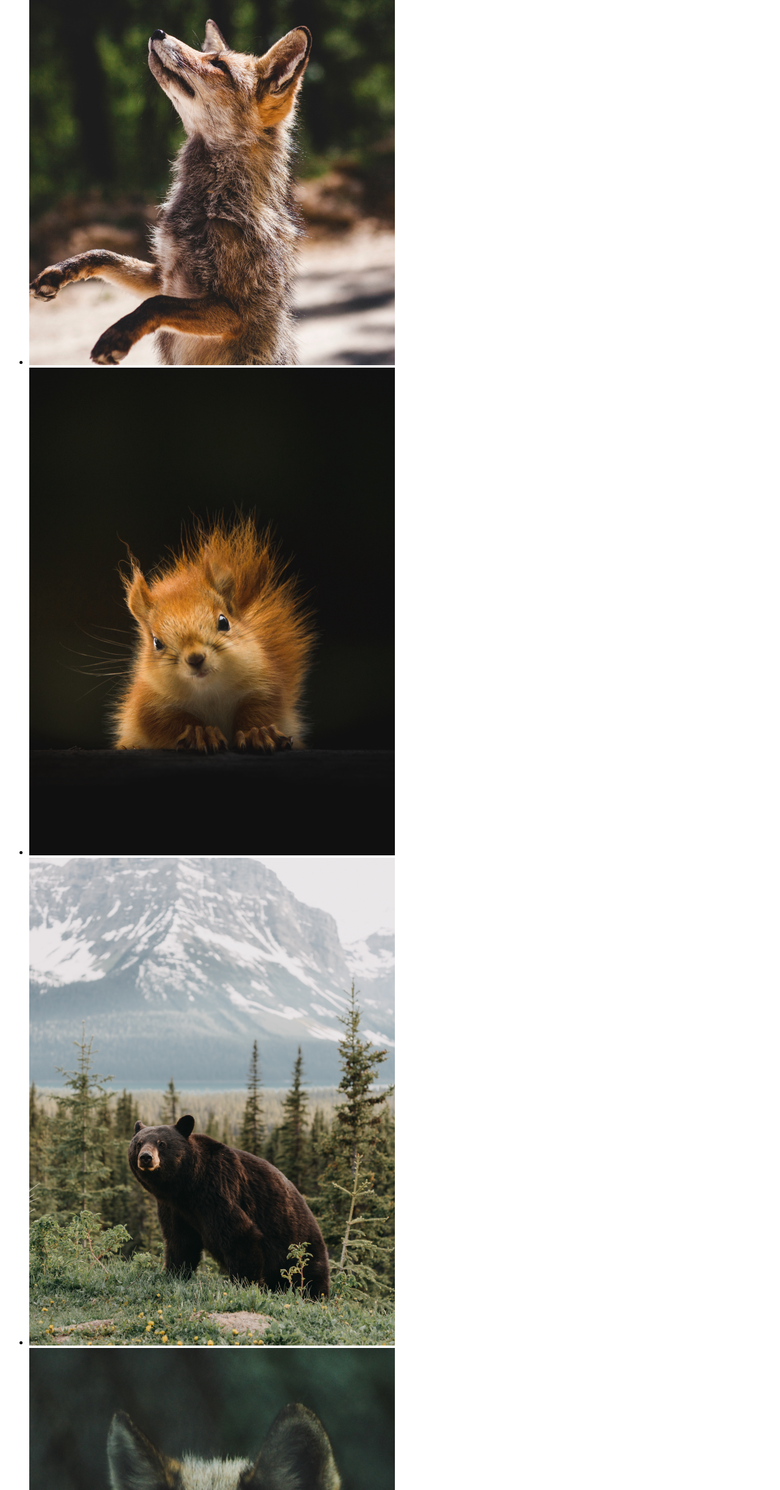
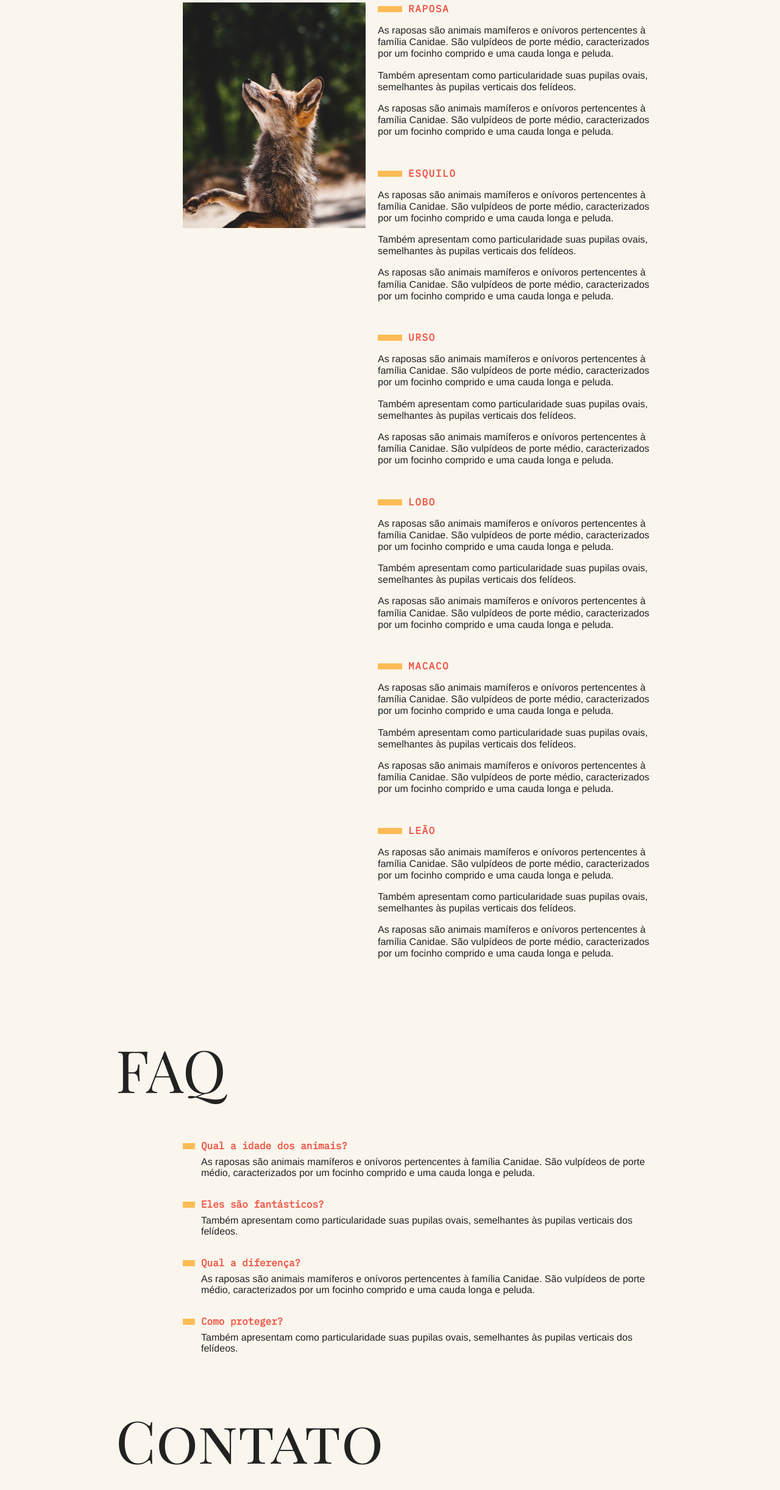
Before and after one commit to hugolima03/Animais-Fantasticos, a plain HTML site: page index.html in a window 1280 px wide. Shown: the part 356-2800 px from the top of the page at 61% size. Drawn offline with Linux system fonts and the light colour scheme.

Commit message:
fazendo o css da página

```diff
--- a/css/style.css
+++ b/css/style.css
@@ -0,0 +1,214 @@
+body, h1, h2, h3, ul, li, p, dd, dt, dl {
+  margin: 0;
+  padding: 0;
+}
+
+img {
+  display: block;
+  max-width: 100%;
+}
+
+ul {
+  list-style: none;
+}
+
+body {
+  background: #faf6ed;
+  color: #222;
+  display: grid;
+  grid-template-columns: 1fr 120px minmax(300px, 800px) 1fr;
+}
+
+.menu {
+  grid-column: 3 / 5;
+  margin-top: 2rem;
+  margin-bottom: 2rem;
+  background: #FB5;
+}
+
+.menu ul {
+  display: flex;
+  flex-wrap: wrap;
+  padding: 10px;
+}
+
+.menu li a {
+  display: block;
+  padding: 10px;
+  margin-right: 10px;
+  color: #222;
+  text-decoration: none;
+  font-family: 'IBM Plex Mono', monospace;
+  font-weight: bold;
+  text-transform: uppercase;
+  font-size: .875rem;
+  letter-spacing: .1rem;
+}
+
+.grid-section {
+  grid-column: 2 / 4;
+  width: 100%;
+  box-sizing: border-box;
+  padding: 10px;
+  display: grid;
+  grid-template-columns: 90px 300px 1fr;
+  grid-gap: 20px;
+  margin-bottom: 4rem;
+}
+
+.titulo {
+  font-family: 'Playfair Display SC', georgia;
+  font-size: 6rem;
+  line-height: 1;
+  font-weight: 400;
+  margin-bottom: 1rem;
+  grid-column: 1 / 4;
+}
+
+.animais h2 {
+  font-family: 'IBM Plex Mono', monospace;
+  font-size: 1rem;
+  text-transform: uppercase;
+  letter-spacing: .1em;
+  margin-bottom: 1rem;
+  color: #E54;
+}
+
+.animais h2::before {
+  content: '';
+  display: inline-block;
+  width: 40px;
+  height: 10px;
+  margin-right: 10px;
+  background: #FB5;
+}
+
+.animais p {
+  font-family: Helvetica, Arial;
+  line-height: 1.2;
+  margin-bottom: 1rem;
+}
+
+.animais-lista {
+  height: 370px;
+  overflow-y: scroll;
+  grid-column: 2;
+}
+
+.animais-lista::-webkit-scrollbar {
+  width: 18px;
+}
+
+.animais-lista::-webkit-scrollbar-thumb {
+  background: #FB5;
+  border-left: 4px solid #faf6ed;
+  border-right: 4px solid #faf6ed;
+}
+
+.animais-lista::-webkit-scrollbar-track {
+  background: #faf6ed;
+}
+
+.animais-descricao {
+  grid-column: 3;
+}
+
+.animais-descricao section {
+  margin-bottom: 3rem;
+}
+
+.faq-lista {
+  grid-column: 2 / 4;
+}
+
+.faq-lista dt {
+  font-family: 'IBM Plex Mono', monospace;
+  font-weight: bold;
+  margin-top: 2rem;
+  margin-bottom: .5rem;
+  color: #E54;
+}
+
+.faq-lista dt::before {
+  content: '';
+  display: inline-block;
+  width: 20px;
+  height: 10px;
+  margin-right: 10px;
+  background: #FB5;
+}
+
+.faq-lista dd {
+  font-family: 'Helvetica', Arial;
+  margin-bottom: .5rem;
+  margin-left: 30px;
+}
+
+.mapa {
+  grid-column: 2;
+}
+
+.dados {
+  grid-column: 3;
+}
+
+.dados li {
+  margin-bottom: 1rem;
+  font-family: Helvetica, Arial;
+}
+
+.dados li::before {
+  content: '';
+  display: inline-block;
+  width: 20px;
+  height: 10px;
+  margin-right: 10px;
+  background: #FB5;
+}
+
+.copy {
+  grid-column: 3 / 5;
+  margin-bottom: 2rem;
+  background: #FB5;
+}
+
+.copy p {
+  padding: 20px;
+  font-family: 'IBM Plex Mono', monospace;
+  font-weight: bold;
+}
+
+@media (max-width: 700px) {
+  body {
+    grid-template-columns: 1fr;
+  }
+
+  .menu, .grid-section, .copy {
+    grid-column: 1;
+  }
+
+  .grid-section {
+    grid-template-columns: 100px 1fr;
+    gap: 10px;
+  }
+
+  .animais-lista {
+    grid-column: 1;
+  }
+
+  .faq-lista, .dados, .mapa {
+    grid-column: 1 / 3;
+  }
+
+  .grid-section h1 {
+    font-size: 3rem;
+  }
+
+  .menu {
+    margin-top: 0;
+  }
+
+  .copy {
+    margin-bottom: 0;
+  }
+}
--- a/index.html
+++ b/index.html
@@ -1,9 +1,19 @@
 <!DOCTYPE html>
 <html lang="en">
   <head>
-  <meta charset="UTF-8">
-  <meta name="viewport" content="width=device-width, initial-scale=1.0">
-  <link rel="stylesheet" href="css/style.css">
+    <meta charset="UTF-8" />
+    <meta name="viewport" content="width=device-width, initial-scale=1.0" />
+    <link rel="stylesheet" href="css/style.css" />
+    <link rel="preconnect" href="https://fonts.gstatic.com" />
+    <link
+      href="https://fonts.googleapis.com/css2?family=IBM+Plex+Mono&display=swap"
+      rel="stylesheet"
+    />
+    <link rel="preconnect" href="https://fonts.gstatic.com" />
+    <link
+      href="https://fonts.googleapis.com/css2?family=Playfair+Display+SC&display=swap"
+      rel="stylesheet"
+    />
     <title>Animais Fantásticos</title>
   </head>
   <body>
@@ -17,128 +27,169 @@
     </nav>
     <section class="grid-section animais" id="animais">
       <h1 class="titulo">Animais Fantásticos</h1>
-    <ul>
+      <ul class="animais-lista">
         <li>
-        <img src="img/imagem1.jpg">
+          <img src="img/imagem1.jpg" />
         </li>
         <li>
-        <img src="img/imagem2.jpg">
+          <img src="img/imagem2.jpg" />
         </li>
         <li>
-        <img src="img/imagem3.jpg">
+          <img src="img/imagem3.jpg" />
         </li>
         <li>
-        <img src="img/imagem4.jpg">
+          <img src="img/imagem4.jpg" />
         </li>
         <li>
-        <img src="img/imagem5.jpg">
+          <img src="img/imagem5.jpg" />
         </li>
         <li>
-        <img src="img/imagem6.jpg">
+          <img src="img/imagem6.jpg" />
         </li>
       </ul>
       <div class="animais-descricao">
         <section>
           <h2>Raposa</h2>
           <p>
-          As raposas são animais mamíferos e onívoros pertencentes à família Canidae. São vulpídeos de porte médio, caracterizados por um focinho comprido e uma cauda longa e peluda.
+            As raposas são animais mamíferos e onívoros pertencentes à família
+            Canidae. São vulpídeos de porte médio, caracterizados por um focinho
+            comprido e uma cauda longa e peluda.
           </p>
           <p>
-          Também apresentam como particularidade suas pupilas ovais, semelhantes às pupilas verticais dos felídeos.
+            Também apresentam como particularidade suas pupilas ovais,
+            semelhantes às pupilas verticais dos felídeos.
           </p>
           <p>
-          As raposas são animais mamíferos e onívoros pertencentes à família Canidae. São vulpídeos de porte médio, caracterizados por um focinho comprido e uma cauda longa e peluda.
+            As raposas são animais mamíferos e onívoros pertencentes à família
+            Canidae. São vulpídeos de porte médio, caracterizados por um focinho
+            comprido e uma cauda longa e peluda.
           </p>
         </section>
 
+        <section>
           <h2>Esquilo</h2>
           <p>
-          As raposas são animais mamíferos e onívoros pertencentes à família Canidae. São vulpídeos de porte médio, caracterizados por um focinho comprido e uma cauda longa e peluda.
+            As raposas são animais mamíferos e onívoros pertencentes à família
+            Canidae. São vulpídeos de porte médio, caracterizados por um focinho
+            comprido e uma cauda longa e peluda.
           </p>
           <p>
-          Também apresentam como particularidade suas pupilas ovais, semelhantes às pupilas verticais dos felídeos.
+            Também apresentam como particularidade suas pupilas ovais,
+            semelhantes às pupilas verticais dos felídeos.
           </p>
           <p>
-          As raposas são animais mamíferos e onívoros pertencentes à família Canidae. São vulpídeos de porte médio, caracterizados por um focinho comprido e uma cauda longa e peluda.
+            As raposas são animais mamíferos e onívoros pertencentes à família
+            Canidae. São vulpídeos de porte médio, caracterizados por um focinho
+            comprido e uma cauda longa e peluda.
           </p>
         </section>
 
+        <section>
           <h2>Urso</h2>
           <p>
-          As raposas são animais mamíferos e onívoros pertencentes à família Canidae. São vulpídeos de porte médio, caracterizados por um focinho comprido e uma cauda longa e peluda.
+            As raposas são animais mamíferos e onívoros pertencentes à família
+            Canidae. São vulpídeos de porte médio, caracterizados por um focinho
+            comprido e uma cauda longa e peluda.
           </p>
           <p>
-          Também apresentam como particularidade suas pupilas ovais, semelhantes às pupilas verticais dos felídeos.
+            Também apresentam como particularidade suas pupilas ovais,
+            semelhantes às pupilas verticais dos felídeos.
           </p>
           <p>
-          As raposas são animais mamíferos e onívoros pertencentes à família Canidae. São vulpídeos de porte médio, caracterizados por um focinho comprido e uma cauda longa e peluda.
+            As raposas são animais mamíferos e onívoros pertencentes à família
+            Canidae. São vulpídeos de porte médio, caracterizados por um focinho
+            comprido e uma cauda longa e peluda.
           </p>
         </section>
 
+        <section>
           <h2>Lobo</h2>
           <p>
-          As raposas são animais mamíferos e onívoros pertencentes à família Canidae. São vulpídeos de porte médio, caracterizados por um focinho comprido e uma cauda longa e peluda.
+            As raposas são animais mamíferos e onívoros pertencentes à família
+            Canidae. São vulpídeos de porte médio, caracterizados por um focinho
+            comprido e uma cauda longa e peluda.
           </p>
           <p>
-          Também apresentam como particularidade suas pupilas ovais, semelhantes às pupilas verticais dos felídeos.
+            Também apresentam como particularidade suas pupilas ovais,
+            semelhantes às pupilas verticais dos felídeos.
           </p>
           <p>
-          As raposas são animais mamíferos e onívoros pertencentes à família Canidae. São vulpídeos de porte médio, caracterizados por um focinho comprido e uma cauda longa e peluda.
+            As raposas são animais mamíferos e onívoros pertencentes à família
+            Canidae. São vulpídeos de porte médio, caracterizados por um focinho
+            comprido e uma cauda longa e peluda.
           </p>
         </section>
 
+        <section>
           <h2>Macaco</h2>
           <p>
-          As raposas são animais mamíferos e onívoros pertencentes à família Canidae. São vulpídeos de porte médio, caracterizados por um focinho comprido e uma cauda longa e peluda.
+            As raposas são animais mamíferos e onívoros pertencentes à família
+            Canidae. São vulpídeos de porte médio, caracterizados por um focinho
+            comprido e uma cauda longa e peluda.
           </p>
           <p>
-          Também apresentam como particularidade suas pupilas ovais, semelhantes às pupilas verticais dos felídeos.
+            Também apresentam como particularidade suas pupilas ovais,
+            semelhantes às pupilas verticais dos felídeos.
           </p>
           <p>
-          As raposas são animais mamíferos e onívoros pertencentes à família Canidae. São vulpídeos de porte médio, caracterizados por um focinho comprido e uma cauda longa e peluda.
+            As raposas são animais mamíferos e onívoros pertencentes à família
+            Canidae. São vulpídeos de porte médio, caracterizados por um focinho
+            comprido e uma cauda longa e peluda.
           </p>
         </section>
 
+        <section>
           <h2>Leão</h2>
           <p>
-          As raposas são animais mamíferos e onívoros pertencentes à família Canidae. São vulpídeos de porte médio, caracterizados por um focinho comprido e uma cauda longa e peluda.
+            As raposas são animais mamíferos e onívoros pertencentes à família
+            Canidae. São vulpídeos de porte médio, caracterizados por um focinho
+            comprido e uma cauda longa e peluda.
           </p>
           <p>
-          Também apresentam como particularidade suas pupilas ovais, semelhantes às pupilas verticais dos felídeos.
+            Também apresentam como particularidade suas pupilas ovais,
+            semelhantes às pupilas verticais dos felídeos.
           </p>
           <p>
-          As raposas são animais mamíferos e onívoros pertencentes à família Canidae. São vulpídeos de porte médio, caracterizados por um focinho comprido e uma cauda longa e peluda.
+            As raposas são animais mamíferos e onívoros pertencentes à família
+            Canidae. São vulpídeos de porte médio, caracterizados por um focinho
+            comprido e uma cauda longa e peluda.
           </p>
         </section>
       </div>
     </section>
 
     <section class="grid-section faq" id="faq">
-    <h1>FAQ</h1>
-    <dl>
+      <h1 class="titulo">FAQ</h1>
+      <dl class="faq-lista">
         <dt>Qual a idade dos animais?</dt>
         <dd>
-        As raposas são animais mamíferos e onívoros pertencentes à família Canidae. São vulpídeos de porte médio, caracterizados por um focinho comprido e uma cauda longa e peluda.
+          As raposas são animais mamíferos e onívoros pertencentes à família
+          Canidae. São vulpídeos de porte médio, caracterizados por um focinho
+          comprido e uma cauda longa e peluda.
         </dd>
         <dt>Eles são fantásticos?</dt>
         <dd>
-        Também apresentam como particularidade suas pupilas ovais, semelhantes às pupilas verticais dos felídeos.
+          Também apresentam como particularidade suas pupilas ovais, semelhantes
+          às pupilas verticais dos felídeos.
         </dd>
         <dt>Qual a diferença?</dt>
         <dd>
-        As raposas são animais mamíferos e onívoros pertencentes à família Canidae. São vulpídeos de porte médio, caracterizados por um focinho comprido e uma cauda longa e peluda.
+          As raposas são animais mamíferos e onívoros pertencentes à família
+          Canidae. São vulpídeos de porte médio, caracterizados por um focinho
+          comprido e uma cauda longa e peluda.
         </dd>
         <dt>Como proteger?</dt>
         <dd>
-        Também apresentam como particularidade suas pupilas ovais, semelhantes às pupilas verticais dos felídeos.
+          Também apresentam como particularidade suas pupilas ovais, semelhantes
+          às pupilas verticais dos felídeos.
         </dd>
       </dl>
     </section>
 
     <section class="grid-section contato" id="contato">
-    <h1>Contato</h1>
+      <h1 class="titulo">Contato</h1>
       <div class="mapa">
-      <img src="img/mapa.png">
+        <img src="img/mapa.png" />
       </div>
       <ul class="dados">
         <li>contato@gmail.com</li>
```
Lines whose indentation alone changed are shown as unchanged.
